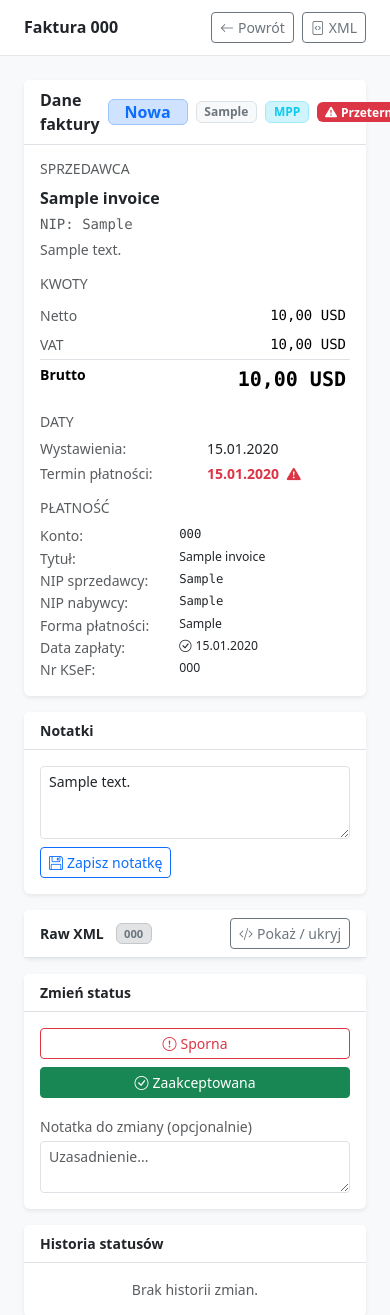
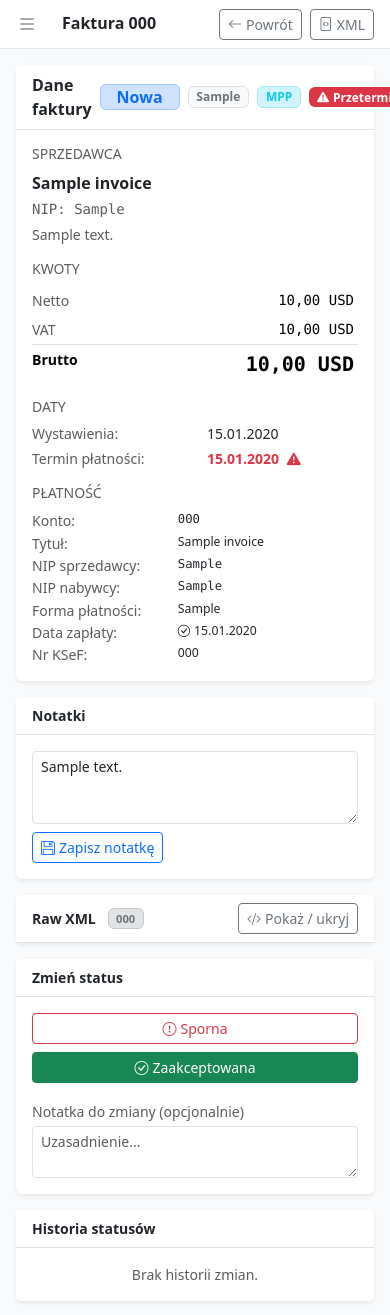
Before and after one commit to Elviszyje/ksef_synchro, a Django app: page /invoices/1/ in a window 390 px wide; the page is wider, and only the part inside the window is pictured. Shown: the top 1315 px of that part. Run offline with Django 5.2, Linux system fonts and the light colour scheme; a user stored in the database is signed in; tables that the repository leaves empty hold one stand-in row (values such as "Sample post"); data that the repository does not hold is empty; parts of the project's set-up code (start-up, migrations or seed data) failed here and were passed over; some libraries are stand-ins or nearby versions.

Commit message:
feat: responsywność mobilna — offcanvas nav, responsive filtry, ukryte kolumny
base.html: hamburger w topbarze (d-md-none) + Bootstrap Offcanvas z pełną
nawigacją dla mobile. Responsive padding: page-body-inner 1rem, topbar 0.5rem
na <768px. invoice_list: usunięto fixed width z filtrów, responsive col classes
(col-12/col-6/col-sm-auto). invoice_detail: kolumny J.m. i Cena netto ukryte
na xs (d-none d-sm-table-cell) w tabeli pozycji.

Co-Authored-By: Claude Sonnet 4.6 <noreply@anthropic.com>

```diff
--- a/apps/invoices/templates/invoices/invoice_detail.html
+++ b/apps/invoices/templates/invoices/invoice_detail.html
@@ -116,8 +116,8 @@
               <th class="ps-3" style="width:2rem;">#</th>
               <th>Nazwa / opis</th>
               <th class="text-end">Ilość</th>
-              <th>J.m.</th>
-              <th class="text-end">Cena netto</th>
+              <th class="d-none d-sm-table-cell">J.m.</th>
+              <th class="text-end d-none d-sm-table-cell">Cena netto</th>
               <th class="text-end">Wartość netto</th>
               <th class="text-center">VAT</th>
             </tr>
@@ -128,8 +128,8 @@
               <td class="ps-3 text-muted">{{ item.nr }}</td>
               <td>{{ item.name }}</td>
               <td class="text-end font-monospace">{{ item.qty }}</td>
-              <td class="text-muted">{{ item.unit }}</td>
-              <td class="text-end font-monospace">{{ item.unit_price }}</td>
+              <td class="text-muted d-none d-sm-table-cell">{{ item.unit }}</td>
+              <td class="text-end font-monospace d-none d-sm-table-cell">{{ item.unit_price }}</td>
               <td class="text-end font-monospace fw-medium">{{ item.net_value }}</td>
               <td class="text-center">
                 <span class="badge {% if item.vat_rate == 'zw' or item.vat_rate == 'np' or item.vat_rate == 'oo' %}bg-secondary-subtle text-secondary border border-secondary-subtle{% else %}bg-warning-subtle text-warning-emphasis border border-warning-subtle{% endif %}"
--- a/templates/base.html
+++ b/templates/base.html
@@ -66,9 +66,11 @@
     .htmx-indicator { opacity: 0; transition: opacity 0.2s; }
     .htmx-request .htmx-indicator { opacity: 1; }
     .filter-sidebar { background: #fff; border-right: 1px solid #e5e7eb; min-height: calc(100vh - 56px); }
-    @media (max-width: 768px) {
+    @media (max-width: 767px) {
       .sidebar { display: none; }
       .main-content { margin-left: 0; }
+      .page-body-inner { padding: 1rem; }
+      .topbar { padding: .5rem 1rem; }
     }
   </style>
   {% block extra_head %}{% endblock %}
@@ -140,6 +142,10 @@
 
 <div class="main-content">
   <div class="topbar">
+    <button class="btn btn-link p-0 me-2 d-md-none text-secondary"
+            data-bs-toggle="offcanvas" data-bs-target="#mobileSidebar" aria-label="Menu">
+      <i class="bi bi-list fs-5"></i>
+    </button>
     <h6 class="mb-0 fw-semibold">{% block page_title %}{% endblock %}</h6>
     <div class="ms-auto d-flex align-items-center gap-2">
       <span class="htmx-indicator spinner-border spinner-border-sm text-primary" id="global-spinner"></span>
@@ -185,6 +191,70 @@
 {% block auth_content %}{% endblock %}
 {% endif %}
 
+{% if user.is_authenticated %}
+<div class="offcanvas offcanvas-start d-md-none" tabindex="-1" id="mobileSidebar"
+     style="width:240px; background:#1a1a2e;">
+  <div class="offcanvas-header border-bottom border-secondary-subtle py-3">
+    <span class="fw-bold" style="color:#e2e8f0;">Faktury <span style="color:#60a5fa;">KSeF</span></span>
+    <button type="button" class="btn-close btn-close-white" data-bs-dismiss="offcanvas"></button>
+  </div>
+  <div class="offcanvas-body p-0 d-flex flex-column">
+    <nav class="sidebar-nav flex-grow-1">
+      <div class="sidebar-section mt-2">Faktury</div>
+      <a href="{% url 'invoices:list' %}" class="nav-link" data-bs-dismiss="offcanvas">
+        <i class="bi bi-file-earmark-text"></i> Lista faktur
+      </a>
+      <a href="{% url 'invoices:dashboard' %}" class="nav-link" data-bs-dismiss="offcanvas">
+        <i class="bi bi-bar-chart-line"></i> Dashboard kosztów
+      </a>
+      {% has_role 'approver' as mob_can_approve %}
+      {% if mob_can_approve %}
+      <div class="sidebar-section mt-2">Płatności</div>
+      <a href="{% url 'payments:create' %}" class="nav-link" data-bs-dismiss="offcanvas">
+        <i class="bi bi-send"></i> Generuj przelewy
+      </a>
+      <a href="{% url 'payments:list' %}" class="nav-link" data-bs-dismiss="offcanvas">
+        <i class="bi bi-archive"></i> Historia plików
+      </a>
+      {% endif %}
+      {% has_role 'accountant' as mob_can_accounting %}
+      {% if mob_can_accounting %}
+      <div class="sidebar-section mt-2">Bank</div>
+      <a href="{% url 'bank_statements:upload' %}" class="nav-link" data-bs-dismiss="offcanvas">
+        <i class="bi bi-upload"></i> Wgraj wyciąg
+      </a>
+      <a href="{% url 'bank_statements:list' %}" class="nav-link" data-bs-dismiss="offcanvas">
+        <i class="bi bi-bank"></i> Wyciągi
+      </a>
+      {% endif %}
+      {% has_role 'admin' as mob_is_admin %}
+      {% if mob_is_admin %}
+      <div class="sidebar-section mt-2">KSeF / System</div>
+      <a href="{% url 'ksef:config' %}" class="nav-link" data-bs-dismiss="offcanvas">
+        <i class="bi bi-gear"></i> Konfiguracja KSeF
+      </a>
+      <a href="{% url 'ksef:logs' %}" class="nav-link" data-bs-dismiss="offcanvas">
+        <i class="bi bi-clock-history"></i> Logi synchronizacji
+      </a>
+      <a href="{% url 'accounts:user_list' %}" class="nav-link" data-bs-dismiss="offcanvas">
+        <i class="bi bi-people"></i> Użytkownicy
+      </a>
+      <a href="{% url 'audit:list' %}" class="nav-link" data-bs-dismiss="offcanvas">
+        <i class="bi bi-journal-text"></i> Logi audytu
+      </a>
+      {% endif %}
+    </nav>
+    <div class="p-3 border-top border-secondary-subtle">
+      <small class="text-secondary d-block mb-1">{{ user.get_full_name|default:user.username }}</small>
+      <small class="text-secondary">{{ user.get_role_display }}</small>
+      <a href="{% url 'accounts:logout' %}" class="btn btn-sm btn-outline-secondary w-100 mt-2">
+        <i class="bi bi-box-arrow-right"></i> Wyloguj
+      </a>
+    </div>
+  </div>
+</div>
+{% endif %}
+
 <script src="https://cdn.jsdelivr.net/npm/bootstrap@5.3.3/dist/js/bootstrap.bundle.min.js"></script>
 <script src="https://unpkg.com/htmx.org@1.9.12"></script>
 <script>
```
Also changed, not shown: apps/invoices/templates/invoices/invoice_list.html (+12 -12 lines).
